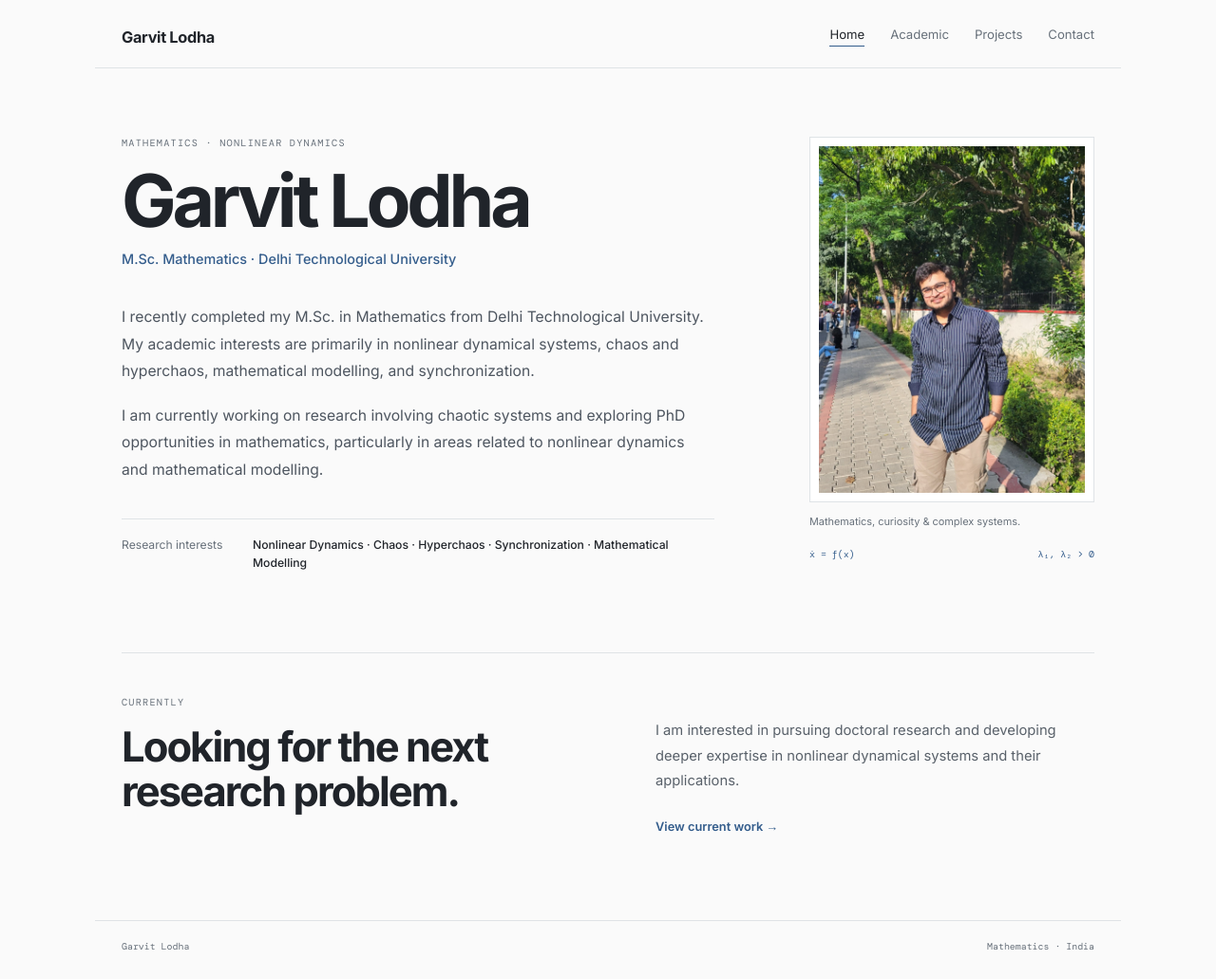
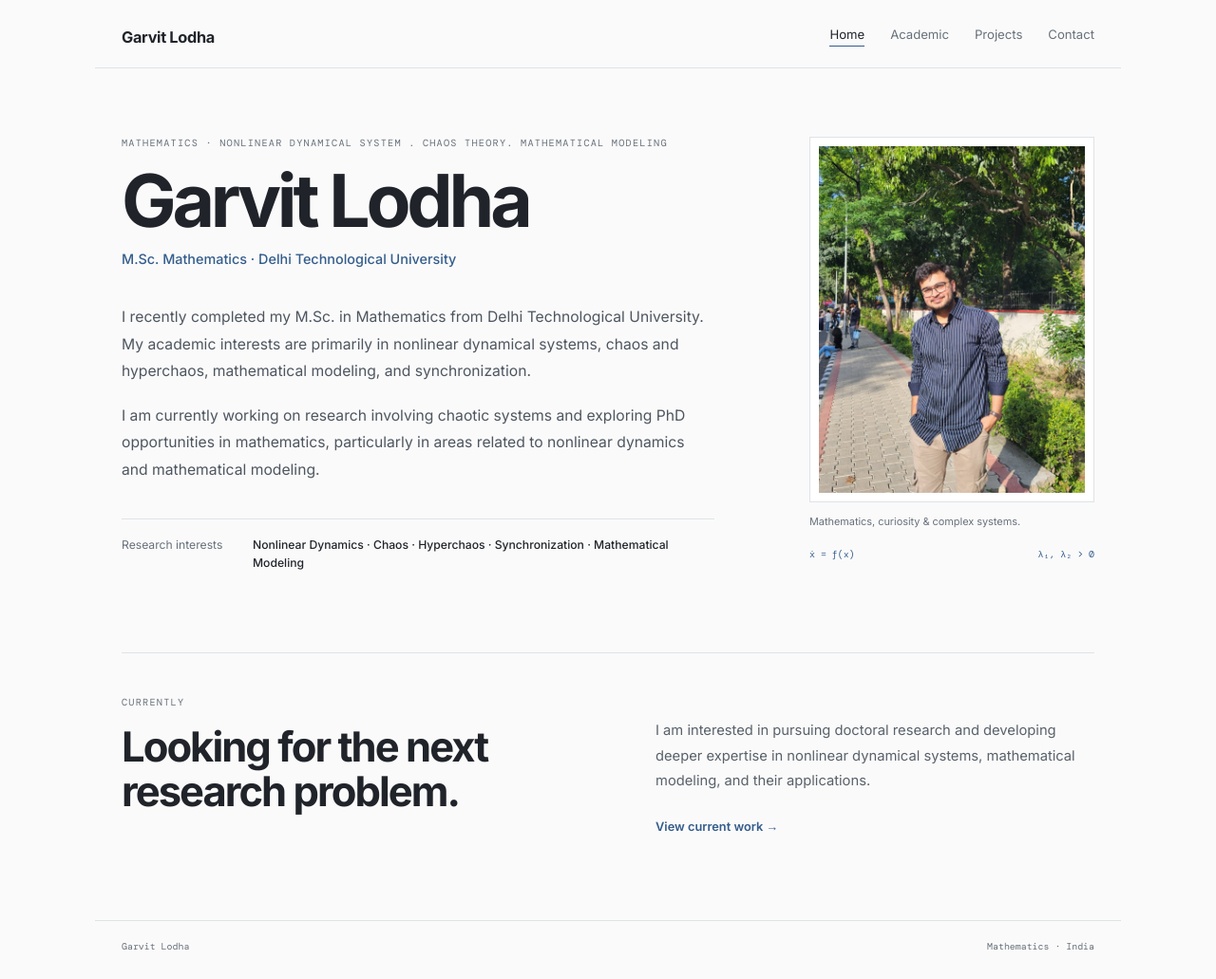
Before and after one commit to garvitlodha/garvitlodha.github.io, a plain HTML site: page index.html in a window 1280 px wide. Shown: the whole page at 95% size. Drawn offline with nearby package versions, Linux system fonts and the light colour scheme.

Commit message:
Refine terminology in index.html for consistency
Updated text for clarity and consistency in terminology.

```diff
--- a/index.html
+++ b/index.html
@@ -21,25 +21,25 @@
 <main>
   <section class="intro-section">
     <div class="intro-text">
-      <p class="label">MATHEMATICS · NONLINEAR DYNAMICS</p>
+      <p class="label">MATHEMATICS · NONLINEAR DYNAMICAL SYSTEM . CHAOS THEORY. MATHEMATICAL MODELING</p>
       <h1>Garvit Lodha</h1>
       <p class="role">M.Sc. Mathematics · Delhi Technological University</p>
 
       <p class="bio">
         I recently completed my M.Sc. in Mathematics from Delhi Technological
         University. My academic interests are primarily in nonlinear dynamical
-        systems, chaos and hyperchaos, mathematical modelling, and synchronization.
+        systems, chaos and hyperchaos, mathematical modeling, and synchronization.
       </p>
 
       <p class="bio">
         I am currently working on research involving chaotic systems and exploring
         PhD opportunities in mathematics, particularly in areas related to nonlinear
-        dynamics and mathematical modelling.
+        dynamics and mathematical modeling.
       </p>
 
       <div class="interest-line">
         <span>Research interests</span>
-        <strong>Nonlinear Dynamics · Chaos · Hyperchaos · Synchronization · Mathematical Modelling</strong>
+        <strong>Nonlinear Dynamics · Chaos · Hyperchaos · Synchronization · Mathematical Modeling</strong>
       </div>
     </div>
 
@@ -63,7 +63,7 @@
     <div class="current-copy">
       <p>
         I am interested in pursuing doctoral research and developing deeper
-        expertise in nonlinear dynamical systems and their applications.
+        expertise in nonlinear dynamical systems, mathematical modeling, and their applications.
       </p>
       <a href="projects.html">View current work →</a>
     </div>
```
